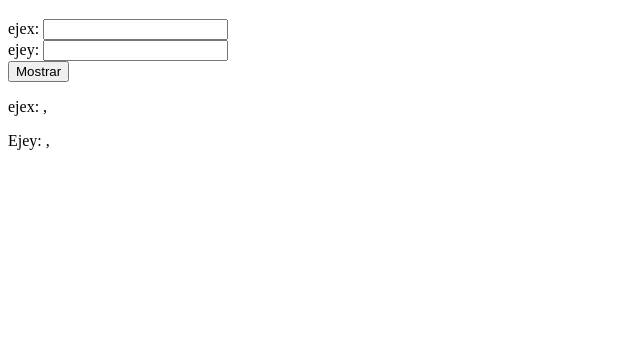
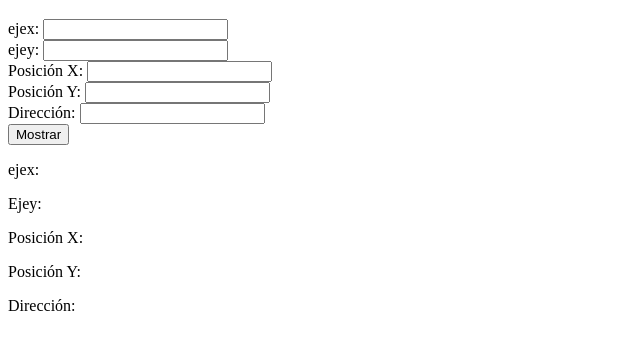
Before and after one commit to pablo713713/Proyecto-en-parejas, a website built with Parcel: page index.html in a window 1280 px wide. Both pictures are taken after a click on the button "Mostrar". Shown: the part 61-410 px from the top of the page, without its empty margins (0-640 px from the left). Built offline with nearby package versions, Linux system fonts and the light colour scheme.

Commit message:
segunda funcionalidad Muestra el tam, posInicial y direccion

```diff
--- a/index.html
+++ b/index.html
@@ -15,9 +15,24 @@
         <label for="ejey">ejey:</label>
         <input type="number" id="ejey" />
     </div>
+    <div>
+        <label for="posx">Posición X:</label>
+        <input type="number" id="posx" />
+    </div>
+    <div>
+        <label for="posy">Posición Y:</label>
+        <input type="number" id="posy" />
+    </div>
+    <div>
+        <label for="direccion">Dirección:</label>
+        <input type="text" id="direccion" />
+    </div>
     <button id="mostrar">Mostrar</button>
     <p>ejex: <span id="ejex-output"></span></p>
     <p>Ejey: <span id="ejey-output"></span></p>
+    <p>Posición X: <span id="posx-output"></span></p>
+    <p>Posición Y: <span id="posy-output"></span></p>
+    <p>Dirección: <span id="direccion-output"></span></p>
     <script src="./src/presenter.js" type="module"></script>
 </body>
 </html>
--- a/src/datos.js
+++ b/src/datos.js
@@ -1,5 +1,5 @@
-function showTam(dim_ejex, dim_ejey)
-{
-    return [dim_ejex, dim_ejey];
+function getInputData(ejex, ejey, posx = null, posy= null, direccion= null) {
+    return [ejex, ejey, posx, posy, direccion];
 }
-export default showTam;
+
+export default getInputData;
--- a/src/presenter.js
+++ b/src/presenter.js
@@ -1,12 +1,16 @@
-import showTam from './datos.js';
+import getInputData from './datos.js';
 
 document.getElementById('mostrar').addEventListener('click', () => {
-    const dim_ejex = document.getElementById('ejex').value;
-    const dim_ejey = document.getElementById('ejey').value;
-    const Items = showTam(dim_ejex);  // Uso correcto de showTam
-    const Precio = showTam(dim_ejey);
+    const ejex = document.getElementById('ejex').value;
+    const ejey = document.getElementById('ejey').value;
+    const posx = document.getElementById('posx').value;
+    const posy = document.getElementById('posy').value;
+    const direccion = document.getElementById('direccion').value;
+    const result = getInputData(ejex, ejey, posx, posy, direccion);
 
-    // Actualización de los spans, no de los inputs
-    document.getElementById('ejex-output').textContent = Items;
-    document.getElementById('ejey-output').textContent = Precio;
+    document.getElementById('ejex-output').textContent = result[0];
+    document.getElementById('ejey-output').textContent = result[1];
+    document.getElementById('posx-output').textContent = result[2];
+    document.getElementById('posy-output').textContent = result[3];
+    document.getElementById('direccion-output').textContent = result[4];
 });
```
Also changed, not shown: src/totalizador.spec.js (+6 -3 lines).
